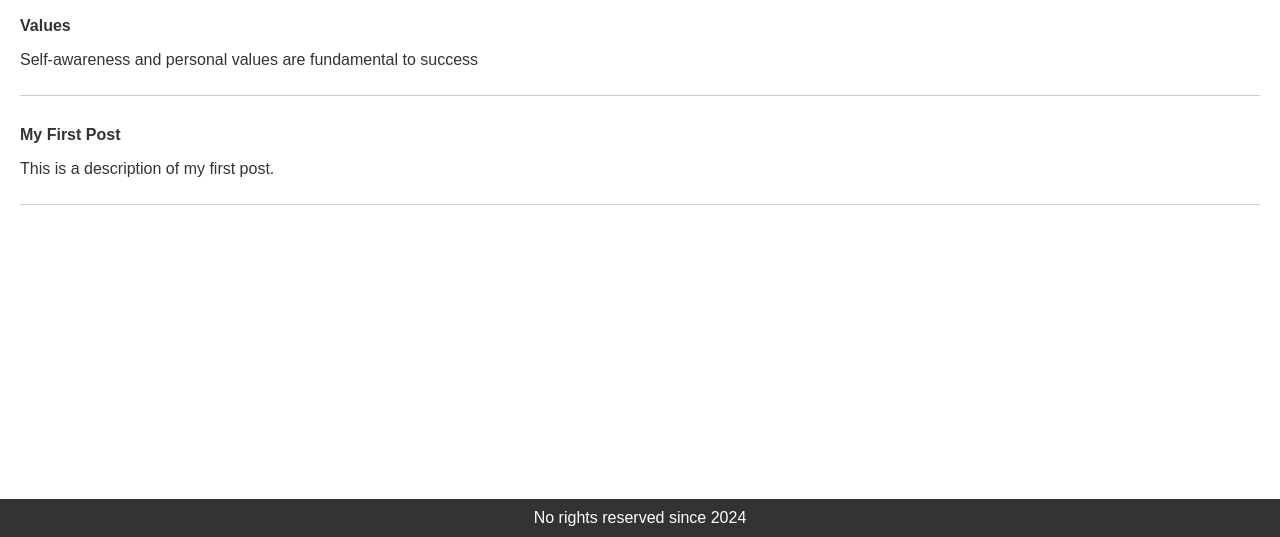
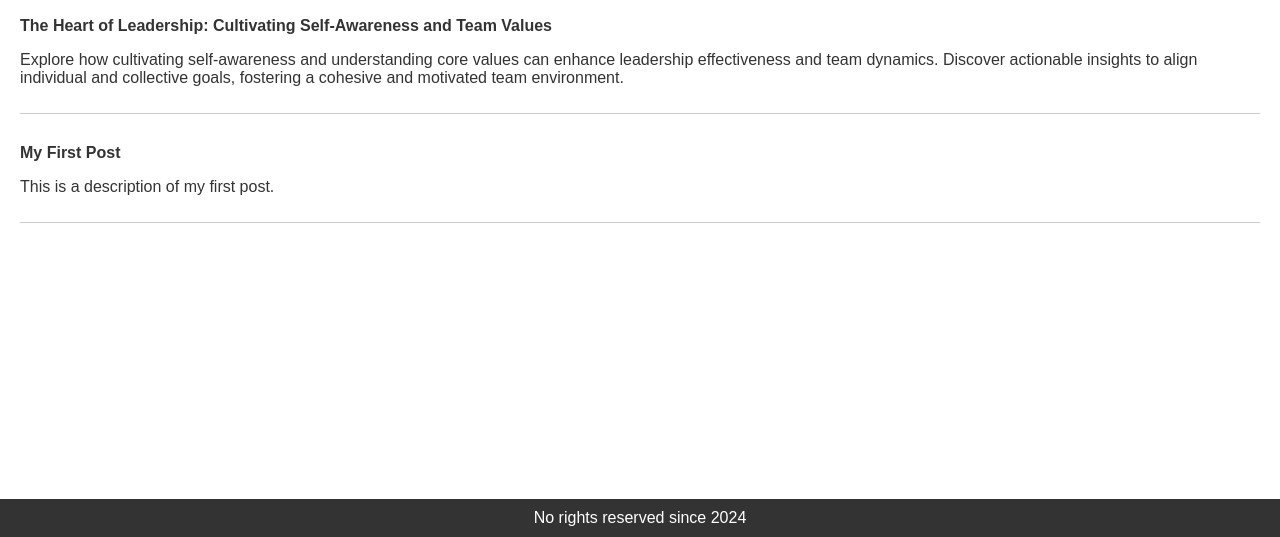
Before and after one commit to Gr8Gatsby/minimal-blog, an Eleventy site: page pages/blog.njk in a window 1280 px wide. Shown: the part 263-800 px from the top of the page. Built offline with nearby package versions, Linux system fonts and the light colour scheme; Eleventy itself is replaced by a stand-in of ours; files that its build step writes are made by us from their sources.

Commit message:
updating the values blog entry

```diff
--- a/posts/values.md
+++ b/posts/values.md
@@ -1,6 +1,6 @@
 ---
-title: Values
-description: Self-awareness and personal values are fundamental to success
+title: "The Heart of Leadership: Cultivating Self-Awareness and Team Values"
+description: "Explore how cultivating self-awareness and understanding core values can enhance leadership effectiveness and team dynamics. Discover actionable insights to align individual and collective goals, fostering a cohesive and motivated team environment."
 date: 2024-09-15
 layout: layouts/blogpost.njk
 ---
```
Also changed, not shown: 2 other files.
